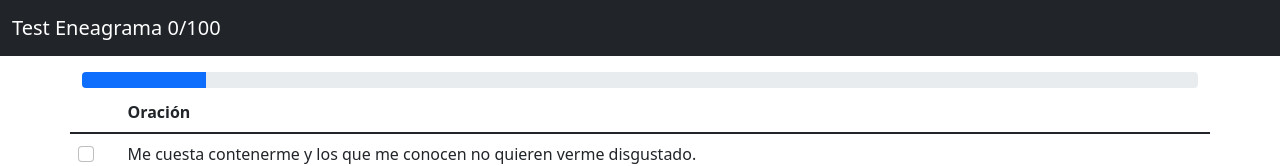
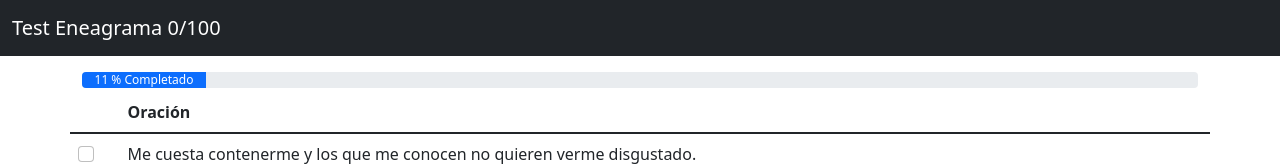
Before and after one commit to abeltranp9476/eneatipos-react, a React (Create React App) app: page / in a window 1280 px wide. Both pictures are taken after a click on the button "Empezar test!". Shown: the top 166 px of the page. Built offline with nearby package versions, Linux system fonts and the light colour scheme.

Commit message:
feat: add percent indication to progress bar

```diff
--- a/src/App.js
+++ b/src/App.js
@@ -216,7 +216,9 @@ function App() {
                         <Progress className="mt-4"
                           color={(percent === 100) ? 'success' : 'primary'}
                           value={percent}
-                        />
+                        >
+                          {Math.round(percent)} % Completado
+                        </Progress>
                       </div>
                       <Table className="mt-1">
                         <thead>
```
